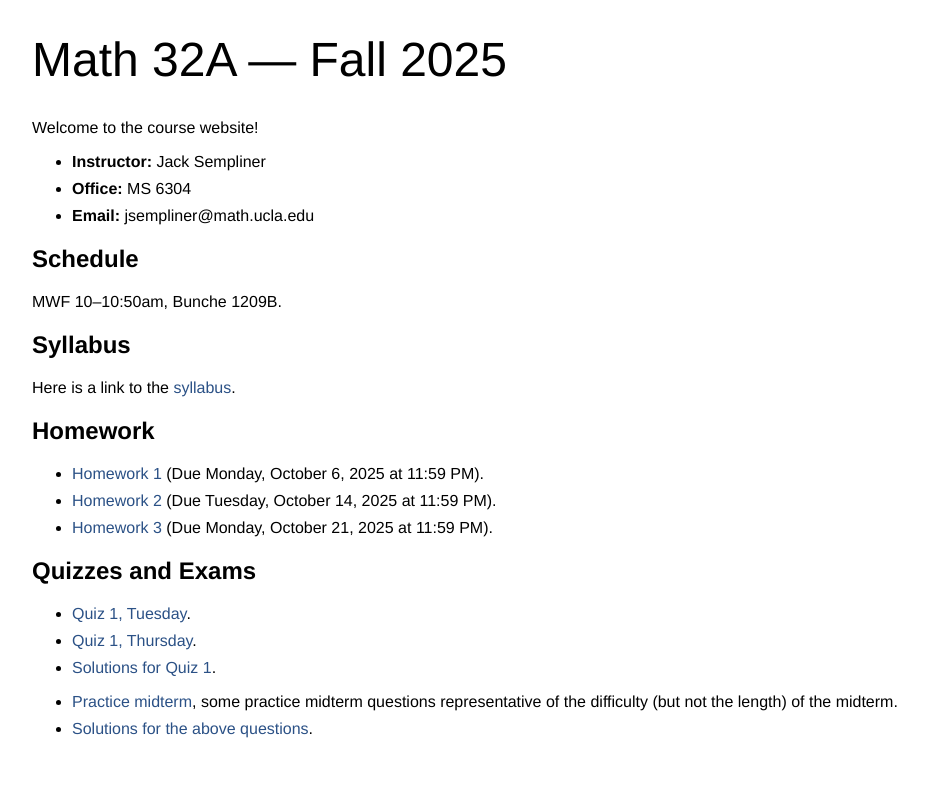
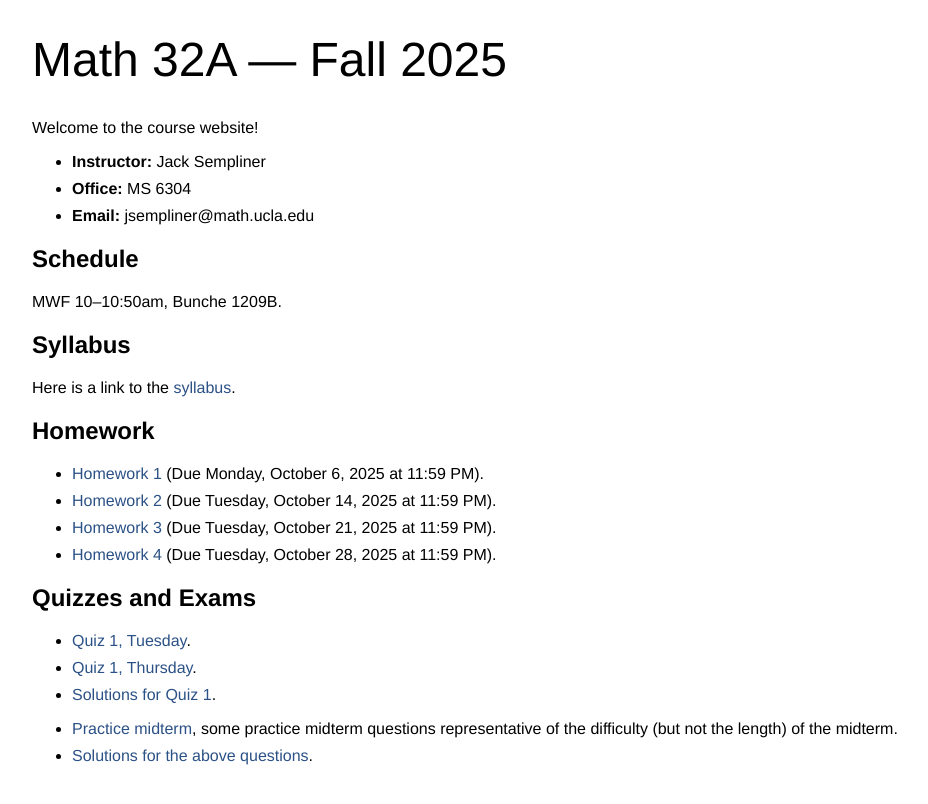
Before and after one commit to jsempliner/jsempliner.github.io, a Jekyll site: the page built from Teaching/Math32A2025F/index.md, in a window 1280 px wide. Shown: the top 804 px of the page, without its empty margins (6-934 px from the left). Built offline with Jekyll 4.4.1, drawn with Linux system fonts in a browser that asks for light colours.

Commit message:
New homework

```diff
--- a/Teaching/Math32A2025F/index.md
+++ b/Teaching/Math32A2025F/index.md
@@ -19,7 +19,8 @@ Here is a link to the <a href = "{{ page.dir }}Math32ASyllabus.pdf">syllabus</a>
 <ul>
     <li><a href = "{{ page.dir }}Math32AHW1.pdf">Homework 1</a> (Due Monday, October 6, 2025 at 11:59 PM).</li>
     <li><a href = "{{ page.dir }}Math32AHW2.pdf">Homework 2</a> (Due Tuesday, October 14, 2025 at 11:59 PM).</li>
-    <li><a href = "{{ page.dir }}Math32AHW3.pdf">Homework 3</a> (Due Monday, October 21, 2025 at 11:59 PM).</li>
+    <li><a href = "{{ page.dir }}Math32AHW3.pdf">Homework 3</a> (Due Tuesday, October 21, 2025 at 11:59 PM).</li>
+    <li><a href = "{{ page.dir }}Math32AHW4.pdf">Homework 4</a> (Due Tuesday, October 28, 2025 at 11:59 PM).</li>
 </ul>
 
 ## Quizzes and Exams
```
Also changed, not shown: 2 other files.
